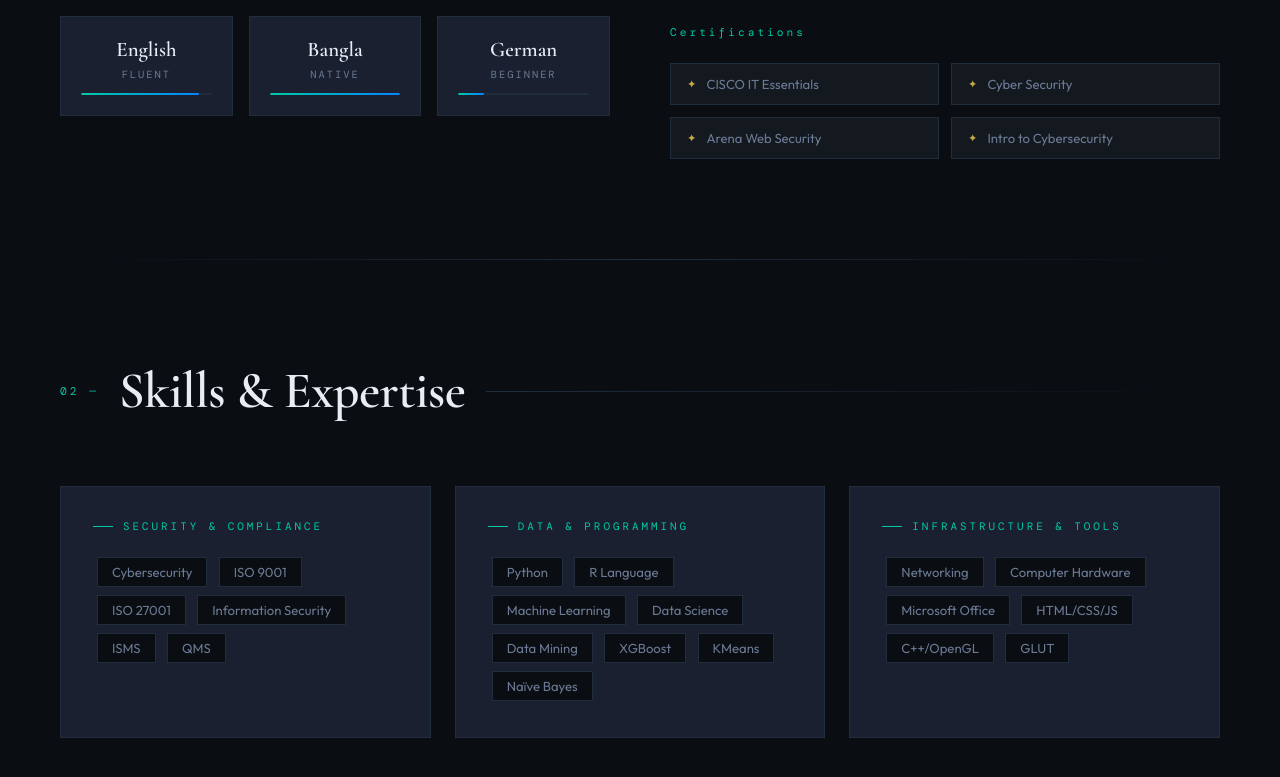
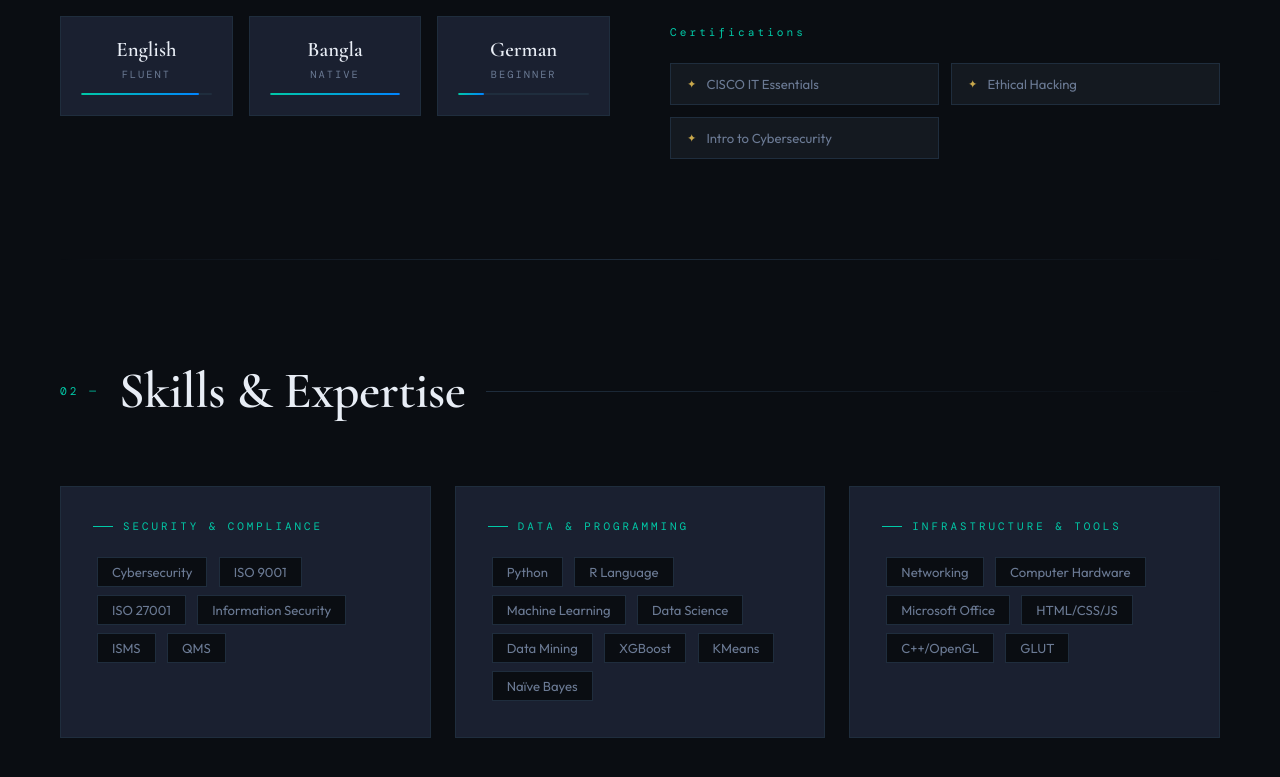
Before and after one commit to jahidhassanbd/portfolio, a plain HTML site: page index.html in a window 1280 px wide. Shown: the part 1322-2099 px from the top of the page. Drawn offline with nearby package versions, Linux system fonts and the light colour scheme; a web font is replaced by a local one.

Commit message:
Update certifications in index.html
Replaced 'Cyber Security' and 'Arena Web Security' with 'Ethical Hacking' in certifications.

```diff
--- a/index.html
+++ b/index.html
@@ -1446,8 +1446,7 @@
         <div class="section-num" style="margin-bottom:16px;">Certifications</div>
         <div class="cert-grid">
           <div class="cert-badge">CISCO IT Essentials</div>
-          <div class="cert-badge">Cyber Security</div>
-          <div class="cert-badge">Arena Web Security</div>
+          <div class="cert-badge">Ethical Hacking</div>
           <div class="cert-badge">Intro to Cybersecurity</div>
         </div>
       </div>
```
